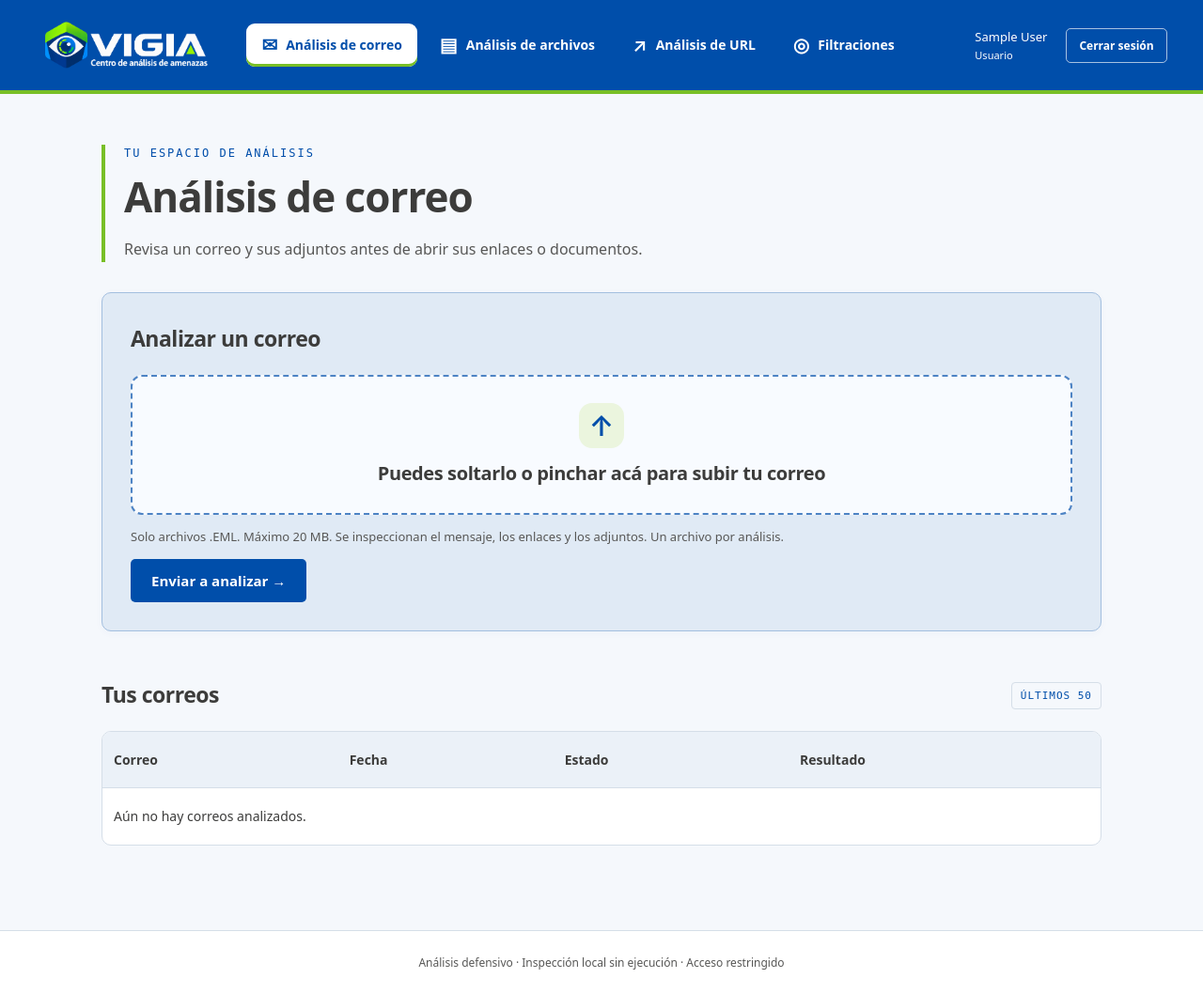
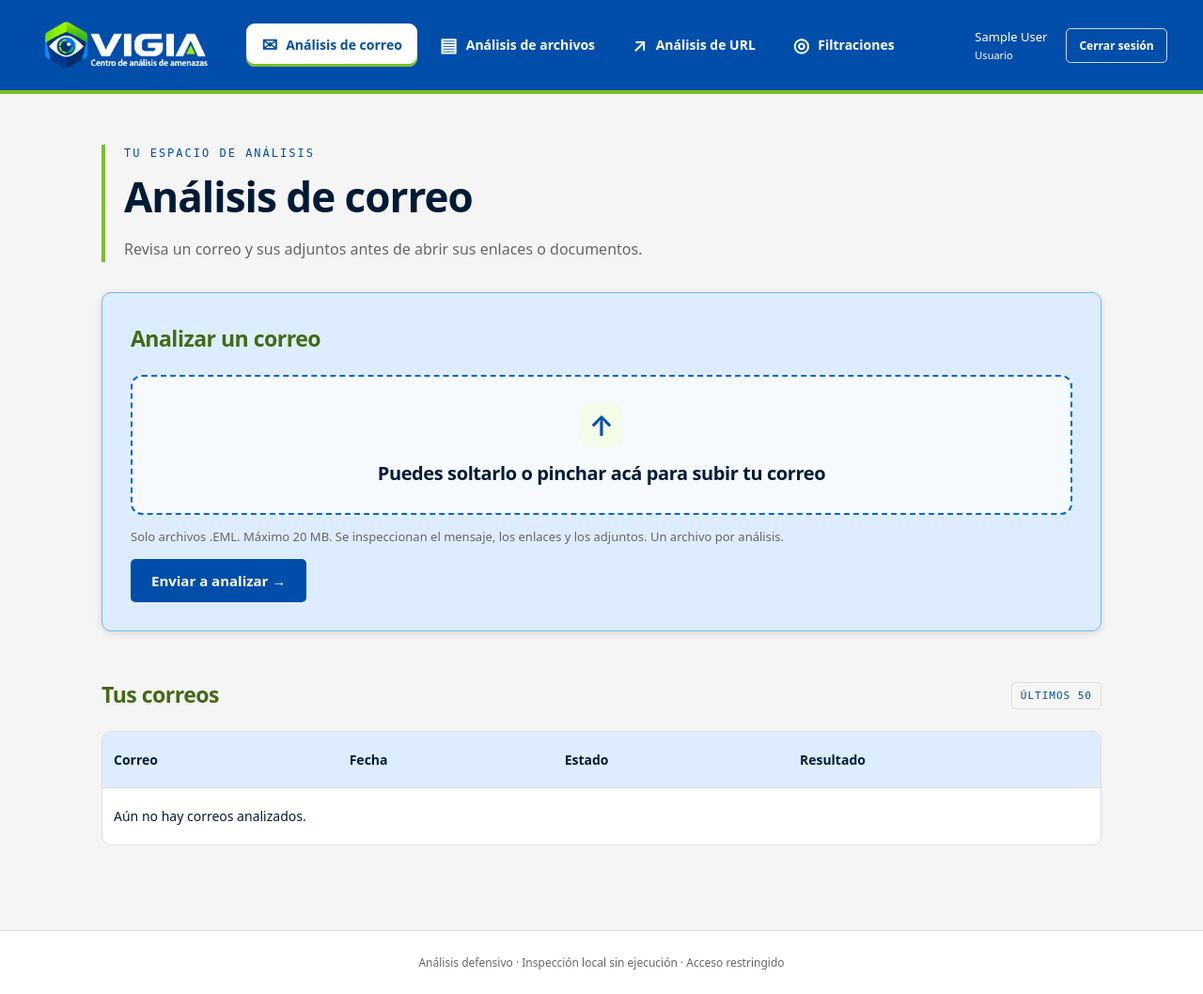
Before and after one commit to lukbustamante-coder/VIGIA, a Django app: page / in a window 1280 px wide. Shown: the whole page at 94% size. Run offline with Django 5.2, Linux system fonts and the light colour scheme; the visitor is signed in with stand-in values (Sample User, id 1); data that the repository does not hold is empty; parts of the project's set-up code (start-up, migrations or seed data) failed here and were passed over.

Commit message:
Apply UTEM UI kit color tokens and accessible institutional headings

```diff
--- a/analysis/static/analysis/style.css
+++ b/analysis/static/analysis/style.css
@@ -1,45 +1,89 @@
-/* UTEM palette: exact institutional values supplied from the identity manual. */
+/* UTEM UI kit: exact palette from the screenshots supplied by the user (node 3:423). */
 :root {
   color-scheme: light;
-  --institution-blue: #004EAA;
-  --institution-green: #78BF26;
+  --blue-50: #F6FAFF;
+  --blue-100: #DDEDFF;
+  --blue-200: #AAD1FF;
+  --blue-300: #77B5FF;
+  --blue-400: #449AFF;
+  --blue-500: #117EFF;
+  --blue-600: #0065DD;
+  --blue-700: #004EAA;
+  --blue-800: #003777;
+  --blue-900: #002D5B;
+  --blue-950: #001F44;
+  --green-50: #FFFFFF;
+  --green-100: #F3FBE9;
+  --green-200: #DAF2BF;
+  --green-300: #C2EA94;
+  --green-400: #AAE16A;
+  --green-500: #92D93F;
+  --green-600: #78BF26;
+  --green-700: #5D941E;
+  --green-800: #436A15;
+  --green-900: #283F0D;
+  --green-950: #1C2C09;
+  --gray-50: #F2F2F2;
+  --gray-100: #E6E6E6;
+  --gray-200: #CCCCCC;
+  --gray-300: #B3B3B3;
+  --gray-400: #999999;
+  --gray-500: #808080;
+  --gray-600: #666666;
+  --gray-700: #4D4D4D;
+  --gray-800: #333333;
+  --gray-900: #1A1A1A;
   --white: #FFFFFF;
-  --gray-70: #706F6F;
-  --gray-80: #575756;
-  --gray-90: #3C3C3B;
   --black: #000000;
-  /* White/blue tints support surfaces;
-  institutional green is a decorative accent. */
-  --bg: #F5F8FC;
-  --panel: var(--white);
-  --line: #D5DEE8;
-  --text: var(--gray-90);
-  --muted: var(--gray-80);
+  --white-opacity-26: rgba(255,255,255,.26);
+  --white-opacity-78: rgba(255,255,255,.78);
+  --black-opacity-87: rgba(0,0,0,.87);
+  --black-opacity-54: rgba(0,0,0,.54);
+  --black-opacity-26: rgba(0,0,0,.26);
+  --black-opacity-12: rgba(0,0,0,.12);
+  --institution-blue: var(--blue-700);
+  --institution-green: var(--green-600);
+  --text-light: #001B36;
+  --text-dark: #E1EAF3;
+  --body-light: #F5F5F5;
+  --card-light: var(--white);
+  --border-light: #DDDDDD;
+  --body-dark: #000A14;
+  --card-dark: #001020;
+  --border-dark: var(--blue-900);
+  --tooltip-color: #6B6B6B;
+  /* The current interface uses the kit's light theme. */
+  --bg: var(--body-light);
+  --panel: var(--card-light);
+  --line: var(--border-light);
+  --text: var(--text-light);
+  --heading: var(--green-800);
+  --muted: var(--gray-600);
   --accent: var(--institution-blue);
-  --action-hover: #003D85;
-  --surface-soft: #F5F8FC;
-  --surface-blue: #EBF1F8;
-  --surface-icon: #EBF5DE;
-  --ring-track: #D9E2EB;
-  --border-strong: #7897BA;
-  --header-button-border: rgba(255,255,255,.65);
-  --upload-bg: #E0EAF5;
-  --upload-border: #A3BFDF;
-  --drop-bg: #F8FBFF;
-  --drop-border: #4D83C4;
-  --input-border: #6B8EB8;
-  --drop-hover: #CCDCF0;
-  --drag-scrim: rgba(0,78,170,.18);
-  --shadow-color: rgba(0,0,0,.16);
-  /* Verdict colors communicate risk independently of institutional branding. */
+  --action-hover: var(--blue-800);
+  --surface-soft: var(--blue-50);
+  --surface-blue: var(--blue-100);
+  --surface-icon: var(--green-100);
+  --ring-track: var(--gray-100);
+  --border-strong: var(--blue-700);
+  --header-button-border: var(--white-opacity-78);
+  --upload-bg: var(--blue-100);
+  --upload-border: var(--blue-300);
+  --drop-bg: var(--blue-50);
+  --drop-border: var(--blue-600);
+  --input-border: var(--gray-500);
+  --drop-hover: var(--blue-100);
+  --drag-scrim: rgba(0,78,170,.12);
+  --shadow-color: var(--black-opacity-26);
+  /* Risk colors preserve the established meaning of security results. */
   --danger: #B42318;
   --warning: #8A5300;
-  --success: #326B13;
-  --neutral: var(--gray-80);
+  --success: var(--green-800);
+  --neutral: var(--gray-700);
   --danger-soft: #FEF3F2;
   --warning-soft: #FFF6E7;
-  --success-soft: #F1F8E9;
-  --neutral-soft: #F0F1F2;
+  --success-soft: var(--green-100);
+  --neutral-soft: var(--gray-50);
 }
 *{
   box-sizing:border-box
@@ -84,8 +128,12 @@ h1{
   font-weight:650
 }
 h2{
+  color:var(--heading);
   font-size:23px;
   letter-spacing:-.5px
+}
+h3{
+  color:var(--heading)
 }
 .eyebrow{
   font:12px/1.6 ui-monospace,monospace;
@@ -876,7 +924,7 @@ input[type=checkbox]{
 }
 .email-checks h3{
   font-size:16px;
-  color:var(--text);
+  color:var(--heading);
   margin:0 0 9px
 }
 .email-checks p{
@@ -987,7 +1035,10 @@ input[type=url]{
   border-color:var(--upload-border);
   color:var(--text)
 }
-.upload-card h2,.upload-card h3,.upload-card label{
+.upload-card h2,.upload-card h3{
+  color:var(--heading)
+}
+.upload-card label{
   color:var(--text)
 }
 .upload-card p{
@@ -1176,7 +1227,7 @@ input[type=url]{
   padding-left: 20px;
 }
 .card {
-  box-shadow: 0 2px 8px rgba(0,78,170,.035);
+  box-shadow: 0 2px 8px var(--black-opacity-12);
 }
 .table-wrap {
   background: var(--white);
@@ -1207,6 +1258,9 @@ input[type=url]{
 }
 a:hover {
   text-decoration: underline;
+}
+main a:not(.button):not(.history-result):hover {
+  color: var(--green-800);
 }
 .module-nav a:hover, .brand:hover, .button:hover {
   text-decoration: none;
@@ -1356,6 +1410,7 @@ footer {
   overflow-wrap: anywhere;
 }
 .breach-incidents h3 {
+  color: var(--text);
   margin: 0 0 8px;
 }
 .breach-incidents p {
@@ -1398,6 +1453,7 @@ footer {
   overflow-wrap: anywhere;
 }
 .breach-source-row h3 {
+  color: var(--text);
   margin: 0;
   font-size: 15px;
 }
--- a/analysis/templates/analysis/base.html
+++ b/analysis/templates/analysis/base.html
@@ -1,5 +1,5 @@
 <!doctype html>
-<html lang="es"><head><meta charset="utf-8"><meta name="viewport" content="width=device-width,initial-scale=1"><title>VIGIA · Análisis de amenazas</title>{% load static %}<link rel="icon" type="image/svg+xml" href="{% static 'analysis/favicon.svg' %}"><link rel="stylesheet" href="{% static 'analysis/style.css' %}?v=logout-actions-1">{% block extra_head %}{% endblock %}</head>
+<html lang="es"><head><meta charset="utf-8"><meta name="viewport" content="width=device-width,initial-scale=1"><title>VIGIA · Análisis de amenazas</title>{% load static %}<link rel="icon" type="image/svg+xml" href="{% static 'analysis/favicon.svg' %}"><link rel="stylesheet" href="{% static 'analysis/style.css' %}?v=utem-kit-1">{% block extra_head %}{% endblock %}</head>
 <body><header class="site-header">
 <a class="brand" href="{% url 'dashboard' %}" aria-label="VIGIA · Inicio"><img class="brand-logo" src="{% static 'analysis/vigia-logo.png' %}" alt="VIGIA · Centro de análisis de amenazas" width="192" height="64" decoding="async" fetchpriority="high"></a>
 {% if user.is_authenticated %}
```
Also changed, not shown: docs/design.md (+34 -15 lines).
